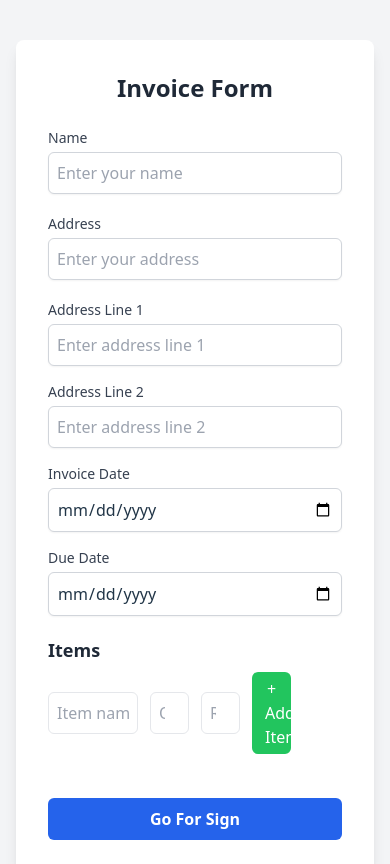
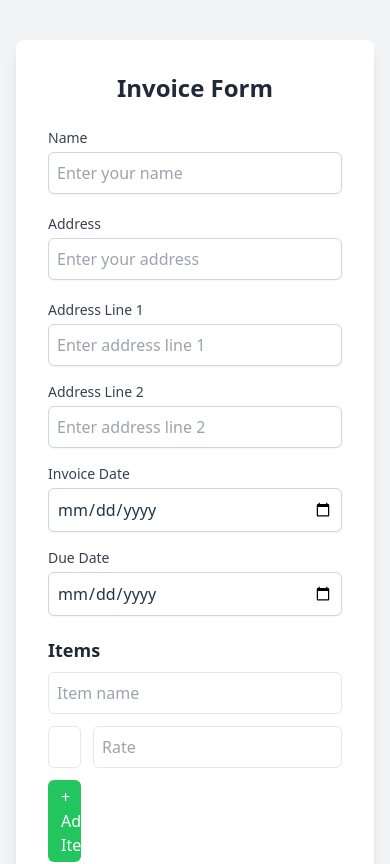
Before and after one commit to Sbuda3000/invoice-pdf, a React (Vite) app: page / in a window 390 px wide. Shown: the top 864 px of the page. Built offline with nearby package versions, Linux system fonts and the light colour scheme.

Commit message:
Fixing responsiveness

```diff
--- a/src/pages/Home.jsx
+++ b/src/pages/Home.jsx
@@ -73,8 +73,6 @@ function Home () {
             setSignature(signatureRef.current.getTrimmedCanvas().toDataURL('image/png'));
 
             if (data) {
-                console.log('Form Data:', {...data, signature});
-                console.log('Signature Data URL:', signatureRef.current.getTrimmedCanvas().toDataURL('image/png'));
                 navigate('/invoice', {
                     state: {
                         ...data,
@@ -201,7 +199,7 @@ function Home () {
                     <div>
                         <h3 className="font-semibold text-lg text-gray-800 mb-2">Items</h3>
                         {items.map((item, index) => (
-                            <div key={index} className="grid grid-cols-6 gap-3 items-center mb-2">
+                            <div key={index} className="grid grid-cols-1 md:grid-cols-6 gap-3 items-center mb-2">
                                 <input
                                     type="text"
                                     name='item'
```
